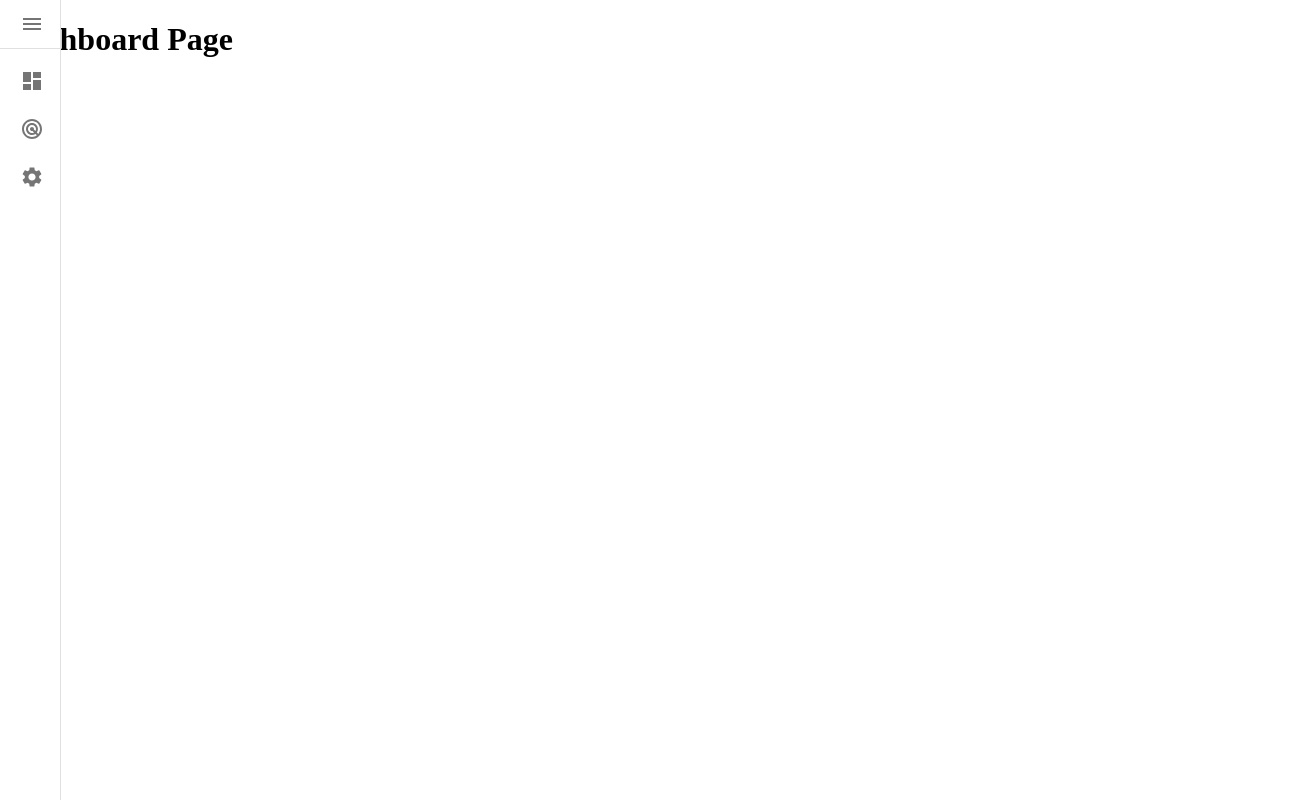
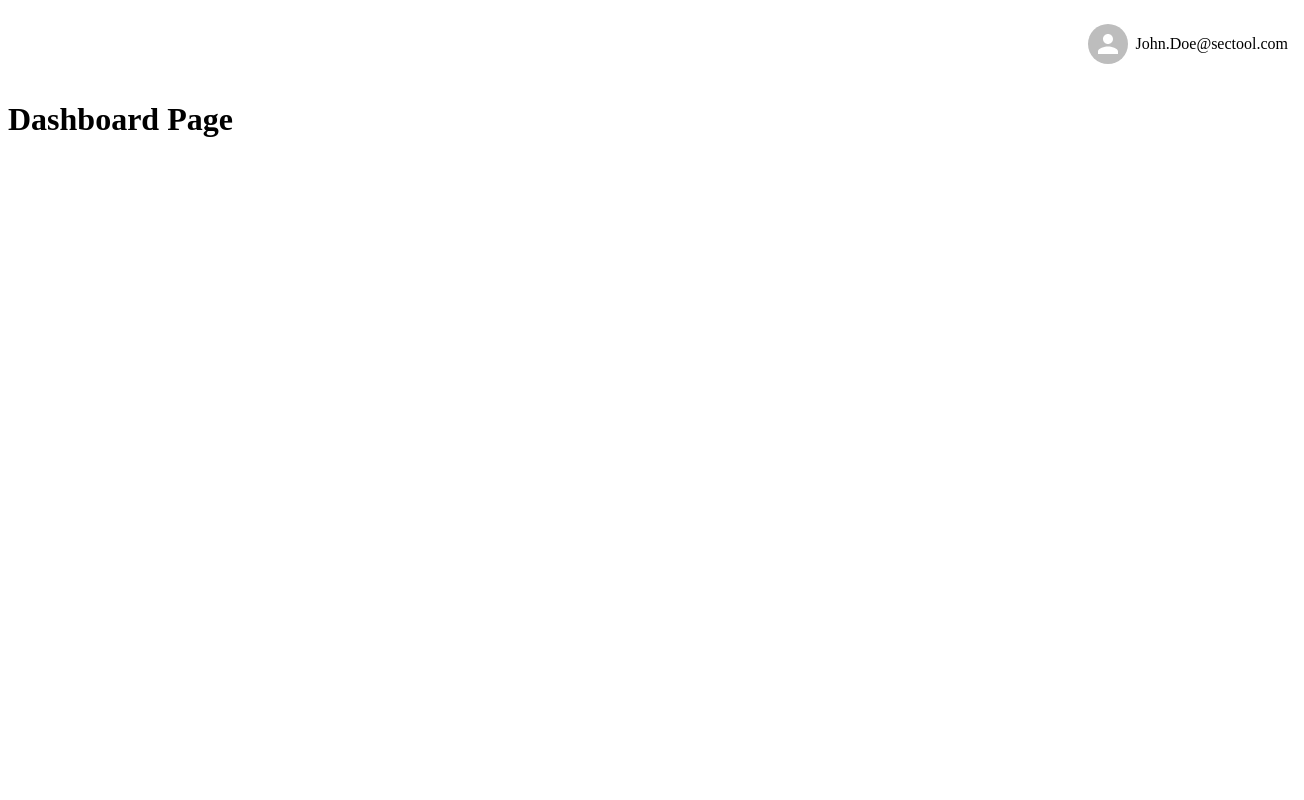
Before and after one commit to stanleyavril123/sectool, a React (Create React App) app: page / in a window 1280 px wide. Shown: the whole page, 1304 px wide, since content can reach past the window. Built offline with nearby package versions, Linux system fonts and the light colour scheme.

Commit message:
profile component created

```diff
--- a/src/App.tsx
+++ b/src/App.tsx
@@ -7,11 +7,11 @@ import Sidebar from "./components/Sidebar";
 const App: React.FC = () => {
   return (
     <BrowserRouter>
-    <Sidebar/>
+      {/* <Sidebar /> */}
       <Routes>
         <Route path="/" element={<Dashboard />} />
         <Route path="/Dashboard" element={<Dashboard />} />
-        <Route path="/Scan" element={<Scan />}/>
+        <Route path="/Scan" element={<Scan />} />
       </Routes>
     </BrowserRouter>
   );
--- /dev/null
+++ b/src/components/Profile.css
@@ -0,0 +1,15 @@
+.profile-header {
+  width: 100%;
+  padding: 1rem;
+}
+
+.profile-container {
+  display: flex;
+  justify-content: flex-end;
+  align-items: center;
+  gap: 0.5rem;
+}
+
+.profile-email {
+  display: inline;
+}
--- /dev/null
+++ b/src/components/Profile.tsx
@@ -0,0 +1,24 @@
+import React from "react";
+import { Avatar } from "@mui/material";
+import "./Profile.css";
+
+interface ProfileProps {
+  email?: string;
+  avatarSrc?: string;
+}
+
+const Profile: React.FC<ProfileProps> = ({
+  email = "John.Doe@sectool.com",
+  avatarSrc = "",
+}) => {
+  return (
+    <header className="profile-header">
+      <div className="profile-container">
+        <Avatar src={avatarSrc} alt="User Avatar" />
+        <span className="profile-email">{email}</span>
+      </div>
+    </header>
+  );
+};
+
+export default Profile;
--- a/src/components/SidebarButtons.tsx
+++ b/src/components/SidebarButtons.tsx
@@ -35,9 +35,10 @@ const SidebarButtons: React.FC<SidebarButtonsProps> = ({
   ];
   const [pendingRoute, setPendingRoute] = useState<string | null>(null);
 
-  const currentIndex = navButtonPath.findIndex(
-    (path) => path === location.pathname
-  );
+  const currentIndex =
+    navButtonPath.findIndex((path) => path === location.pathname) !== -1
+      ? navButtonPath.findIndex((path) => path === location.pathname)
+      : 0;
 
   const handleRoute = (route: string) => {
     if (isOpen) {
@@ -86,7 +87,9 @@ const SidebarButtons: React.FC<SidebarButtonsProps> = ({
               sx={[
                 {
                   "&:hover": {
-                    backgroundColor: "inherit",
+                    color: "white",
+                    backgroundColor:
+                      currentIndex === index ? "#5fc2d5" : "#a0a0a0",
                     transition: "none",
                   },
                   minHeight: 48,
--- a/src/pages/Dashboard.tsx
+++ b/src/pages/Dashboard.tsx
@@ -1,9 +1,12 @@
 import React from "react";
-
-const Dashboard: React.FC = () =>  {
-
+import Profile from "../components/Profile";
+const Dashboard: React.FC = () => {
   return (
-    <h1>Dashboard Page</h1>
-)}
+    <>
+      <Profile />
+      <h1>Dashboard Page</h1>
+    </>
+  );
+};
 
 export default Dashboard;
```
